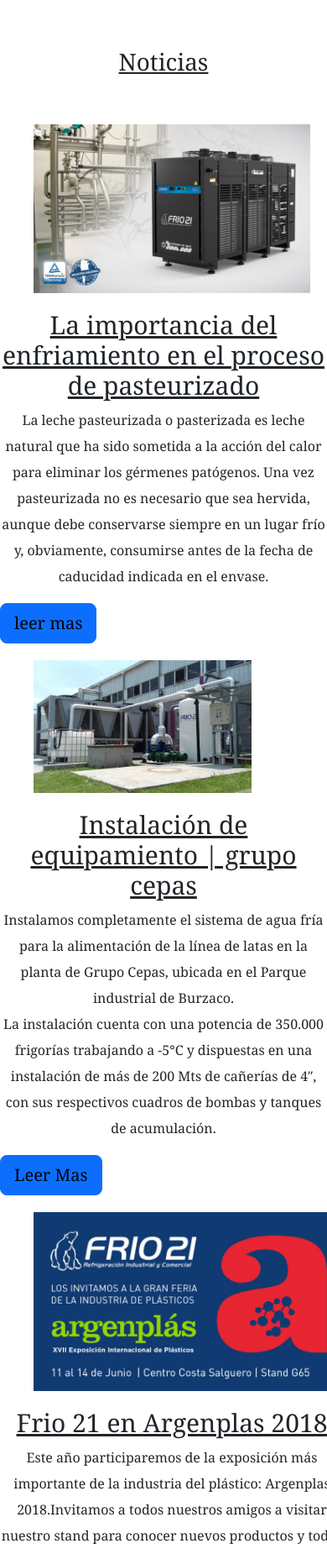
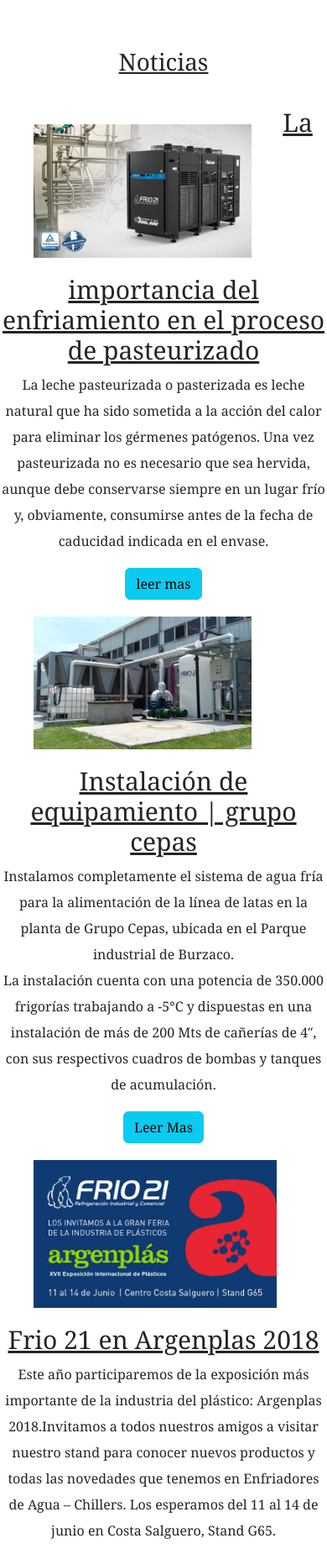
Before and after one commit to JoaquinAbadia1/FrioBeer, a plain HTML site: page pages/noticias.html in a window 390 px wide. Shown: the part 143-1993 px from the top of the page at 84% size. Drawn offline with nearby package versions, Linux system fonts and the light colour scheme.

Commit message:
Add files via upload

```diff
--- a/pages/noticias.html
+++ b/pages/noticias.html
@@ -42,28 +42,28 @@
             <img src="../Img/Noticia 1.jpg" alt="Noticia 1"><!--Imagen de la noticia-->
             <h2>La importancia del enfriamiento en el proceso de pasteurizado</h2>
             <p>La leche pasteurizada o pasterizada es leche natural que ha sido sometida a la acción del calor para eliminar los gérmenes patógenos. Una vez pasteurizada no es necesario que sea hervida, aunque debe conservarse siempre en un lugar frío y, obviamente, consumirse antes de la fecha de caducidad indicada en el envase.</p><!--Introduccion de la noticia-->
-            <button type="button" class="btn btn-primary btn-lg"><a href="https://frio21.com.ar/la-importancia-del-enfriamiento-en-el-proceso-de-pasteurizado/">leer mas</a></button><!--redirige a la pagina oficial de frio beer con la noticia-->
+            <button type="button" class="btn btn-info" #boton><a href="https://frio21.com.ar/la-importancia-del-enfriamiento-en-el-proceso-de-pasteurizado/">leer mas</a></button><!--redirige a la pagina oficial de frio beer con la noticia-->
         </div>
         <div class="noticia2">
             <img src="../Img/Noticia 2.jpg" alt="Noticia 2"><!--Imagen de la noticia-->
             <h2>Instalación de equipamiento | grupo cepas</h2>
             <p>Instalamos completamente el sistema de agua fría para la alimentación de la línea de latas en la planta de Grupo Cepas, ubicada en el Parque industrial de Burzaco. <br>
             La instalación cuenta con una potencia de 350.000 frigorías trabajando a -5°C y dispuestas en una instalación de más de 200 Mts de cañerías de 4″, con sus respectivos cuadros de bombas y tanques de acumulación.</p><!--Introduccion de la noticia-->
-            <button type="button" class="btn btn-primary btn-lg"><a href="https://frio21.com.ar/instalacion-de-equipamiento-grupo-cepas/">Leer Mas</a></button><!--redirige a la pagina oficial de frio beer con la noticia-->
+            <button type="button" class="btn btn-info" #boton><a href="https://frio21.com.ar/instalacion-de-equipamiento-grupo-cepas/">Leer Mas</a></button><!--redirige a la pagina oficial de frio beer con la noticia-->
         </div>
         <div class="noticia3">
             <img src="../Img/Noticia 3.jpg" alt="Noticia 3"><!--Imagen de la noticia-->
             <h2>Frio 21 en Argenplas 2018</h2>
             <p>Este año participaremos de la exposición más importante de la industria del plástico: Argenplas 2018.Invitamos a todos nuestros amigos a visitar nuestro stand para conocer nuevos productos y todas las novedades que tenemos en Enfriadores de Agua – Chillers.
             Los esperamos del 11 al 14 de junio en Costa Salguero, Stand G65.</p><!--Introduccion de la noticia-->
-            <button type="button" class="btn btn-primary btn-lg"><a href="https://frio21.com.ar/frio-21-argenplas-2018/">Leer Mas</a></button><!--redirige a la pagina oficial de frio beer con la noticia-->
+            <button type="button" class="btn btn-info" #boton>La href="https://frio21.com.ar/frio-21-argenplas-2018/">Leer Mas</a></button><!--redirige a la pagina oficial de frio beer con la noticia-->
         </div>
         <div class="noticia4">
             <img src="../Img/Noticia 4.jpg" alt="Noticia 4"><!--Imagen de la noticia-->
             <h2>Instalaciones especiales: casa rosada</h2>
             <p>Frio 21 Refrigeración Industrial y comercial cuenta con un departamento de montajes industriales, el cual está estructurado para dar soporte de instalaciones de nuestros equipos como a equipos de terceros.
             En este caso se instalaros 2 equipos de Schneider Electric con más de 200 mts de cañerías con el cuidado y dedicación que necesita cualquier instalación realizada en una edificación considerada histórica y emblemática.</p><!--Introduccion de la noticia-->
-            <button type="button" class="btn btn-primary btn-lg"><a href="https://frio21.com.ar/instalaciones-especiales-casa-rosada/">Leer Mas</a></button><!--redirige a la pagina oficial de frio beer con la noticia-->
+            <button type="button" class="btn btn-info" #boton><a href="https://frio21.com.ar/instalaciones-especiales-casa-rosada/">Leer Mas</a></button><!--redirige a la pagina oficial de frio beer con la noticia-->
         </div>
         <div class="noticia5">
             <img src="../Img/Noticia 5.jpg" alt="Noticia 5"><!--Imagen de la noticia-->
@@ -71,7 +71,7 @@
             <p>Equipo de alta eficiencia y confiabilidad
                 Este Centro de Diagnóstico por Imagen necesitaba un equipo de alta eficiencia y confiabilidad porque el que tenían provocaba, por las fallas, reprogramación de turnos y grandes pérdidas económicas.
             </p><!--Introduccion de la noticia-->
-            <button type="button" class="btn btn-primary btn-lg"><a href="https://frio21.com.ar/equipamiento-linea-hospitalaria-bhs/">Leer Mas</a></button><!--redirige a la pagina oficial de frio beer con la noticia-->
+            <button type="button" class="btn btn-info" #boton><a href="https://frio21.com.ar/equipamiento-linea-hospitalaria-bhs/">Leer Mas</a></button><!--redirige a la pagina oficial de frio beer con la noticia-->
         </div>
     </div>
     <footer>
--- a/sass/style.scss
+++ b/sass/style.scss
@@ -126,25 +126,25 @@ section {
   .contenedor {
     display: flex;
     flex-wrap: wrap;
+  }
 
+  .noticia1, .noticia2, .noticia3, .noticia4, .noticia5 {
+    text-align: center;
+  }
+
+  .contenedor {
     .noticia1 img {
-      width: 370px;
+      width: 33 0px;
       float: left;
       margin-left: 20px;
       padding: 20px;
     }
 
-    .noticia3 {
-      img {
-        width: 390px;
-        float: left;
-        margin-left: 20px;
-        padding: 20px;
-      }
-
-      .btn btn-primary btn-lg:hover {
-        color: #fff;
-      }
+    .noticia3 img {
+      width: 330px;
+      float: left;
+      margin-left: 20px;
+      padding: 20px;
     }
   }
 
```
Also changed, not shown: style/style.css.
